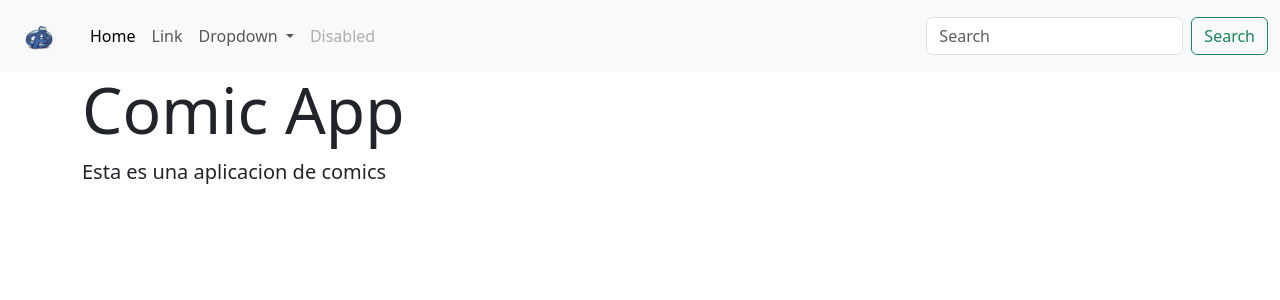
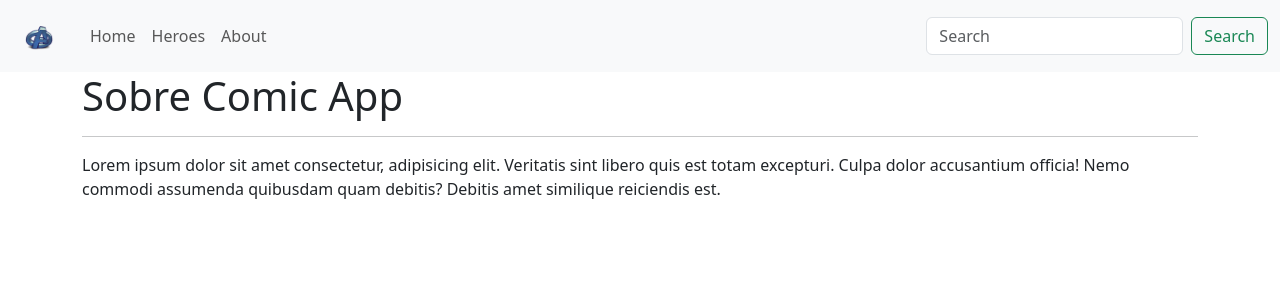
Before and after one commit to MarioEduardoAlvarezTorres/appAngular2, an Angular app: page /#/about in a window 1280 px wide. Before the commit this address led to /#/home. Shown: the top 300 px of the page. Built offline with nearby package versions, Linux system fonts and the light colour scheme.

Commit message:
RouterLink y RouterLinkActive

```diff
--- a/src/app/app.component.html
+++ b/src/app/app.component.html
@@ -1,2 +1,4 @@
 <app-navbar></app-navbar>
-<router-outlet></router-outlet>
+<div class="container">
+    <router-outlet></router-outlet>
+</div>
--- a/src/app/app.routes.ts
+++ b/src/app/app.routes.ts
@@ -1,9 +1,12 @@
 import { Routes, RouterModule } from '@angular/router';
 import { HomeComponent } from './components/home/home.component';
-
+import { AboutComponent } from './components/about/about.component';
+import { HeroesComponent } from './components/heroes/heroes.component';
 
 const APP_ROUTES: Routes = [
     { path: 'home', component: HomeComponent },
+    { path: 'about', component: AboutComponent },
+    { path: 'heroes', component: HeroesComponent },
     { path: '**', pathMatch: 'full', redirectTo: 'home' }
 ]
 
--- a/src/app/components/about/about.component.html
+++ b/src/app/components/about/about.component.html
@@ -1 +1,5 @@
-<p>about works!</p>
+<h1 class="animated fadeIn fast">Sobre Comic App</h1>
+<hr>
+<p class="animated fadeIn">
+    Lorem ipsum dolor sit amet consectetur, adipisicing elit. Veritatis sint libero quis est totam excepturi. Culpa dolor accusantium officia! Nemo commodi assumenda quibusdam quam debitis? Debitis amet similique reiciendis est.
+</p>
--- a/src/app/components/home/home.component.html
+++ b/src/app/components/home/home.component.html
@@ -1,4 +1,4 @@
-<div class="jumbotron jumbotron-fluid">
+<div class="jumbotron jumbotron-fluid animated fadeIn fast">
     <div class="container">
         <h1 class="display-3">Comic App</h1>
         <p class="lead">Esta es una aplicacion de comics</p>
--- a/src/app/components/shared/navbar/navbar.component.html
+++ b/src/app/components/shared/navbar/navbar.component.html
@@ -12,27 +12,14 @@
       </button>
         <div class="collapse navbar-collapse" id="navbarSupportedContent">
             <ul class="navbar-nav me-auto mb-2 mb-lg-0">
-                <li class="nav-item">
-                    <a class="nav-link active" aria-current="page" href="#">Home</a>
+                <li class="nav-item" routerLinkActive="active">
+                    <a class="nav-link" [routerLink]="['home']">Home</a>
                 </li>
-                <li class="nav-item">
-                    <a class="nav-link" href="#">Link</a>
+                <li class="nav-item" routerLinkActive="active">
+                    <a class="nav-link" [routerLink]="['heroes']">Heroes</a>
                 </li>
-                <li class="nav-item dropdown">
-                    <a class="nav-link dropdown-toggle" href="#" role="button" data-bs-toggle="dropdown" aria-expanded="false">
-              Dropdown
-            </a>
-                    <ul class="dropdown-menu">
-                        <li><a class="dropdown-item" href="#">Action</a></li>
-                        <li><a class="dropdown-item" href="#">Another action</a></li>
-                        <li>
-                            <hr class="dropdown-divider">
-                        </li>
-                        <li><a class="dropdown-item" href="#">Something else here</a></li>
-                    </ul>
-                </li>
-                <li class="nav-item">
-                    <a class="nav-link disabled">Disabled</a>
+                <li class="nav-item" routerLinkActive="active">
+                    <a class="nav-link" [routerLink]="['about']">About</a>
                 </li>
             </ul>
             <form class="d-flex" role="search">
--- a/src/styles.css
+++ b/src/styles.css
@@ -1 +1,26 @@
-/* You can add global styles to this file, and also import other style files */
+.animated {
+    -webkit-animation-duration: 1s;
+    animation-duration: 1s;
+    -webkit-animation-fill-mode: both;
+    animation-fill-mode: both;
+}
+
+.fast {
+    -webkit-animation-duration: 0.4s;
+    animation-duration: 0.4s;
+    -webkit-animation-fill-mode: both;
+    animation-fill-mode: both;
+}
+
+@keyframes fadeIn {
+    from {
+        opacity: 0;
+    }
+    to {
+        opacity: 1;
+    }
+}
+
+.fadeIn {
+    animation-name: fadeIn;
+}
```
